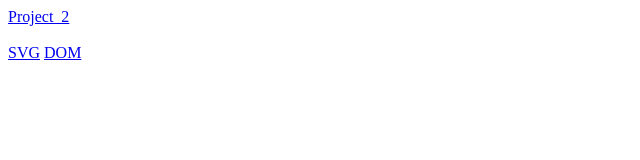
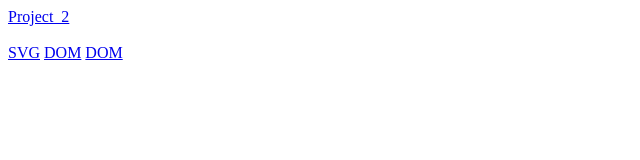
Before and after one commit to belayworks/belayworks.github.io, a plain HTML site: page index.html in a window 1280 px wide. Shown: the full height of the page, 0-640 px from the left. Drawn offline with Linux system fonts and the light colour scheme.

Commit message:
Update index.html

```diff
--- a/index.html
+++ b/index.html
@@ -10,5 +10,6 @@
    <a href="./BootstrapProjectTB/traficlight.html">Project_2</a><br> <br>
   <a href="./svg_allInOne.html">SVG</a>
   <a href="./dom_class/index.html">DOM</a>
+   <a href="./fromGithub/fromGit.html">DOM</a>
   </body>
 </html>
```
